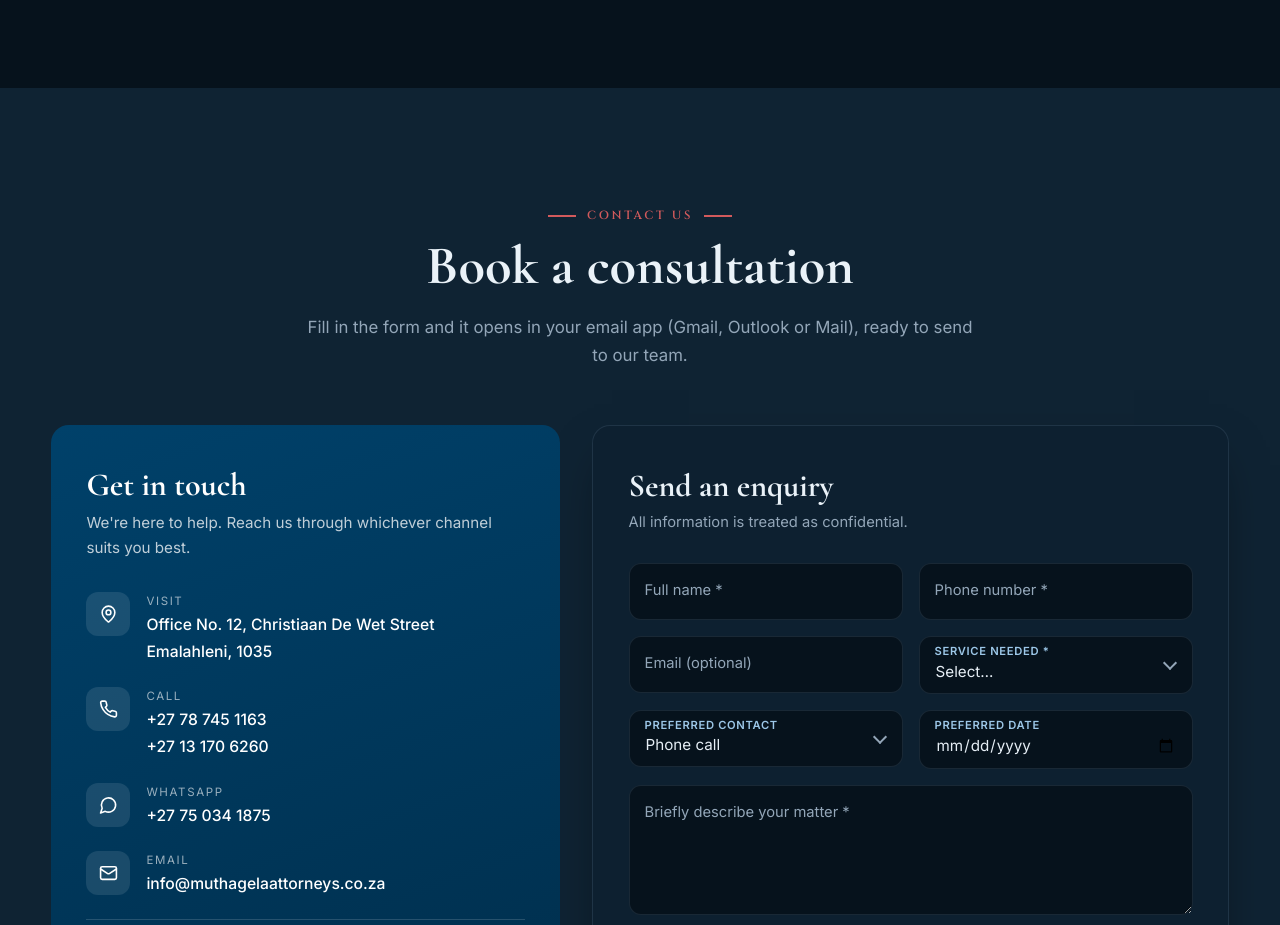
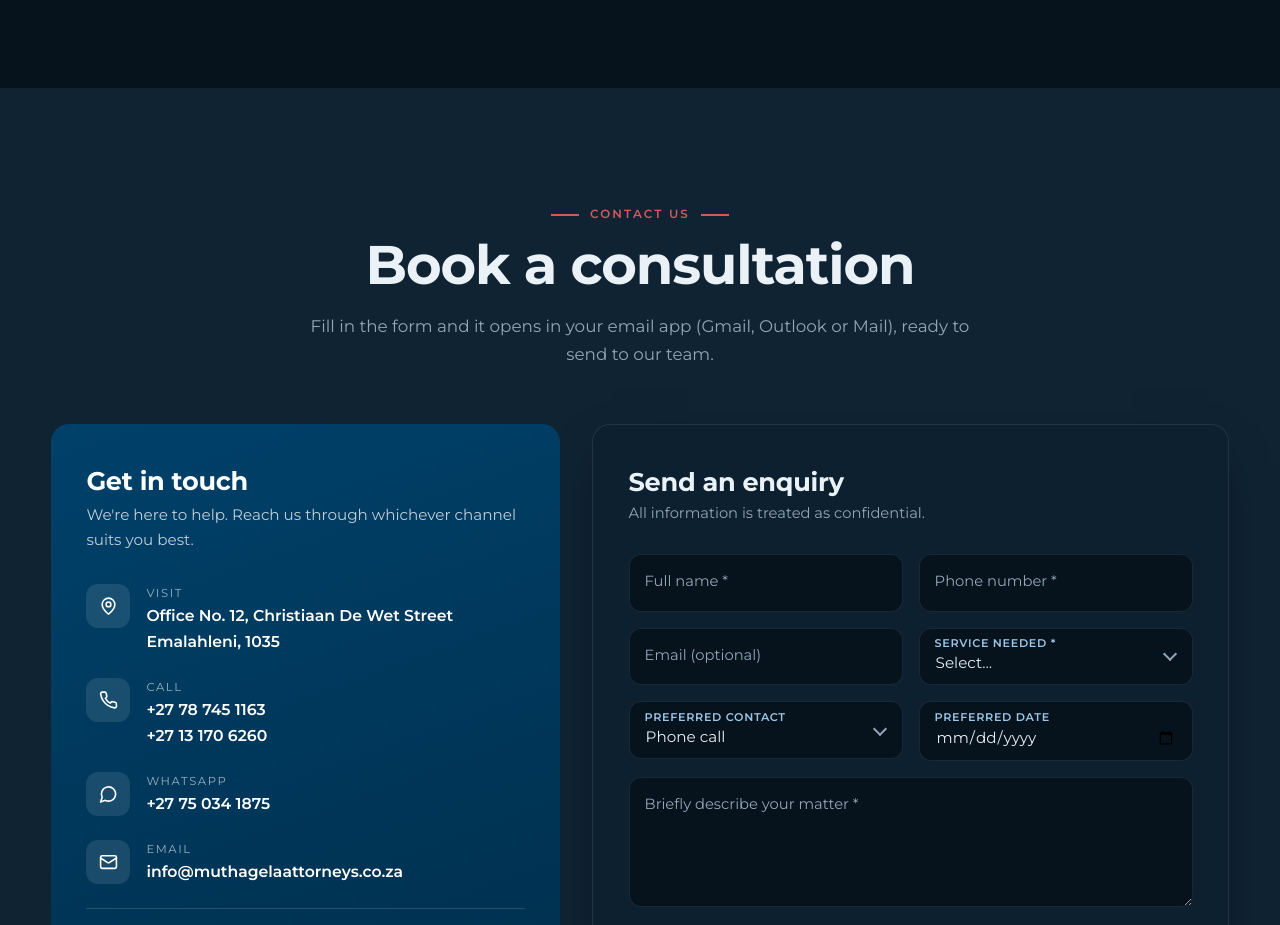
Before and after one commit to chitsurolazarus-alt/muthagela-attorneys-preview, a plain HTML site: page index.html in a window 1280 px wide. Shown: the part 8177-9102 px from the top of the page. Drawn offline with nearby package versions, Linux system fonts and the light colour scheme.

Commit message:
Restore office building photo in gallery; Montserrat font in contact section
Co-Authored-By: Claude Opus 5.5 <noreply@anthropic.com>
Claude-Session: https://claude.ai/code/session_01Vf8VXAdmeU9dhiKGiH5iTv

```diff
--- a/index.html
+++ b/index.html
@@ -12,7 +12,7 @@
 <meta property="og:image" content="img/team-standing.webp">
 <link rel="preconnect" href="https://fonts.googleapis.com">
 <link rel="preconnect" href="https://fonts.gstatic.com" crossorigin>
-<link href="https://fonts.googleapis.com/css2?family=Cinzel:wght@500;600;700&family=Cormorant+Garamond:ital,wght@0,500;0,600;0,700;1,500&family=Inter:wght@300;400;500;600;700&display=swap" rel="stylesheet">
+<link href="https://fonts.googleapis.com/css2?family=Cinzel:wght@500;600;700&family=Cormorant+Garamond:ital,wght@0,500;0,600;0,700;1,500&family=Inter:wght@300;400;500;600;700&family=Montserrat:wght@400;500;600;700&display=swap" rel="stylesheet">
 <script src="icons.js"></script>
 <script>
   try{const t=localStorage.getItem('ma-theme');document.documentElement.dataset.theme=t||'dark'}catch(e){document.documentElement.dataset.theme='dark'}
@@ -345,6 +345,13 @@ footer a:hover{color:#fff}
 @keyframes ld{from{transform:translateX(-100%)}to{transform:translateX(260%)}}
 @keyframes lg{50%{transform:scale(1.06)}}
 
+
+/* contact section font */
+#contact,#contact h2,#contact h3,#contact input,#contact select,#contact textarea,#contact button,#contact label{font-family:Montserrat,Inter,sans-serif}
+#contact .sec-head h2{font-weight:700;letter-spacing:-.02em}
+#contact h3{font-weight:700;letter-spacing:-.01em;font-size:1.6rem}
+#contact .eyebrow{font-family:Montserrat,sans-serif;letter-spacing:.18em}
+#contact .ci a,#contact .ci span{font-weight:600}
 @media (max-width:1024px){
   .menu{display:none}.burger{display:grid}
   .about-grid,.faq-grid,.contact-grid,.band-grid{grid-template-columns:1fr;gap:3rem}
```
Also changed, not shown: img/building.webp (added).
